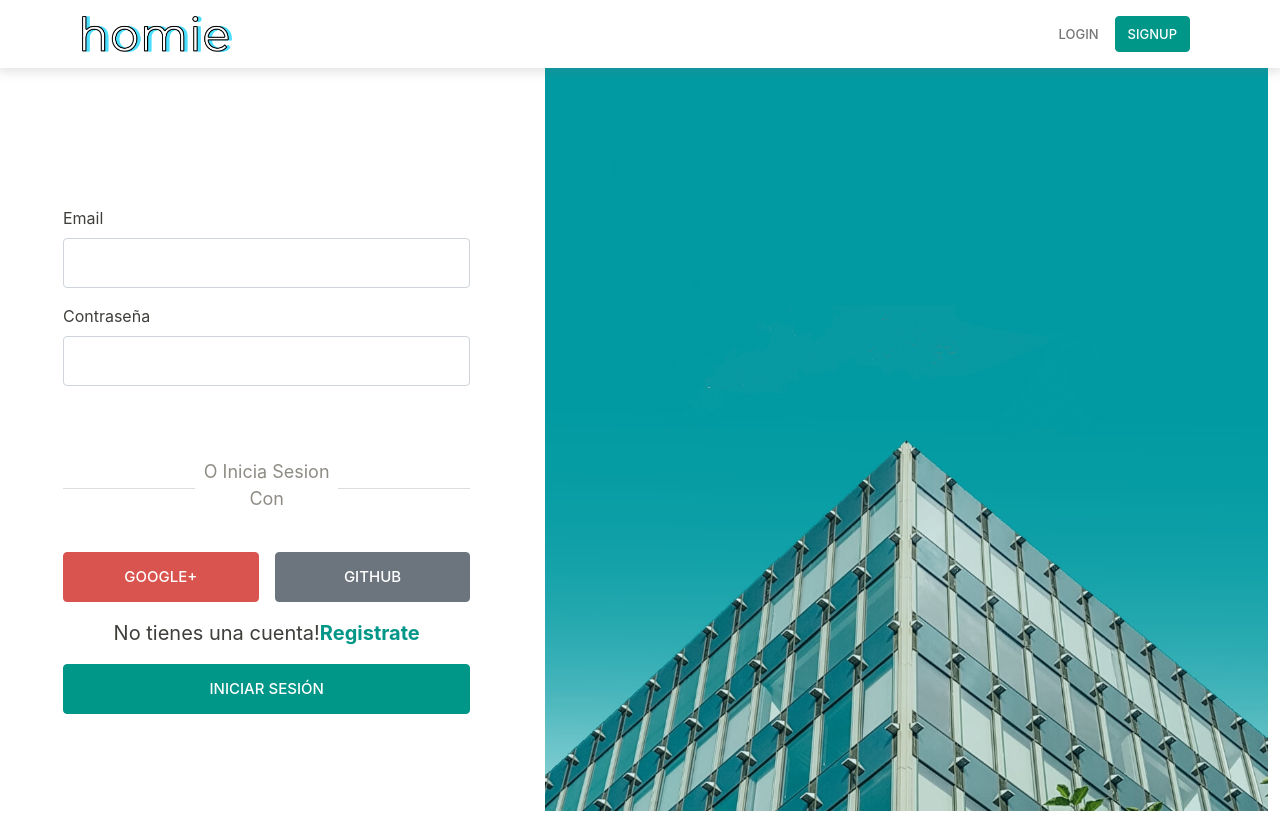
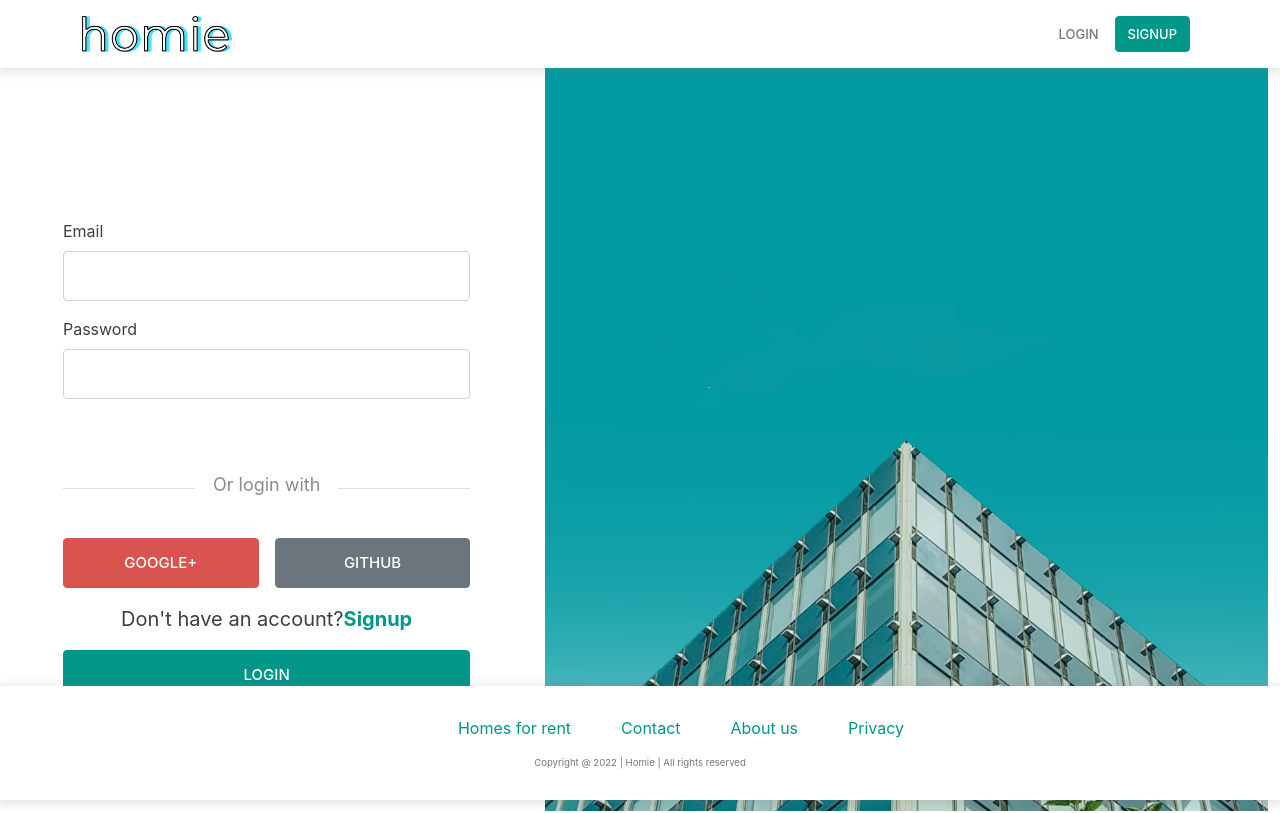
Before and after one commit to shirley-gianina/Homie, a React (Create React App) app in the folder client/: page /login in a window 1280 px wide. Shown: the top 813 px of the page. Built offline with nearby package versions, Linux system fonts and the light colour scheme.

Commit message:
login form translated

```diff
--- a/client/src/components/Footer/Footer.css
+++ b/client/src/components/Footer/Footer.css
@@ -4,17 +4,17 @@ footer {
     font-size: .6em;
     text-align: center;
     padding: 30px;
-
+    /* height:140px; */
+    position: fixed;
     bottom: 0;
     width: 100%;
-    margin-top: 20px;
+    margin-top: 300px
 }
 
 footer ul {
     display: flex;
     align-items: center;
     justify-content: center;
-
 }
 
 footer ul li {
--- a/client/src/components/LoginForm/LoginForm.jsx
+++ b/client/src/components/LoginForm/LoginForm.jsx
@@ -49,7 +49,7 @@ function LoginForm() {
       </Form.Group>
 
       <Form.Group className="mb-3 w-100">
-        <Form.Label>Contraseña</Form.Label>
+        <Form.Label>Password</Form.Label>
         <Form.Control
           type="password"
           name="password"
@@ -59,7 +59,7 @@ function LoginForm() {
       </Form.Group>
       <div className="w-100 separator d-flex align-items-center justify-content-center text-center mt-5">
         <hr className="w-100" />
-        <p className="w-100 pt-2 text-muted px-2">O Inicia Sesion Con</p>
+        <p className="w-100 pt-2 text-muted px-2">Or login with</p>
         <hr className="w-100" />
       </div>
 
@@ -72,14 +72,14 @@ function LoginForm() {
         </button>
       </div>
       <p className="text-center mt-3 fs-5">
-        No tienes una cuenta!
+        Don't have an account?
         <a className="text-decoration-none fw-bold" href="/registro">
-          Registrate
+          Signup
         </a>
       </p>
 
       <Button variant="primary" type="submit" style={{ width: "100%" }}>
-        Iniciar sesión
+        Login
       </Button>
     </Form>
   );
```
